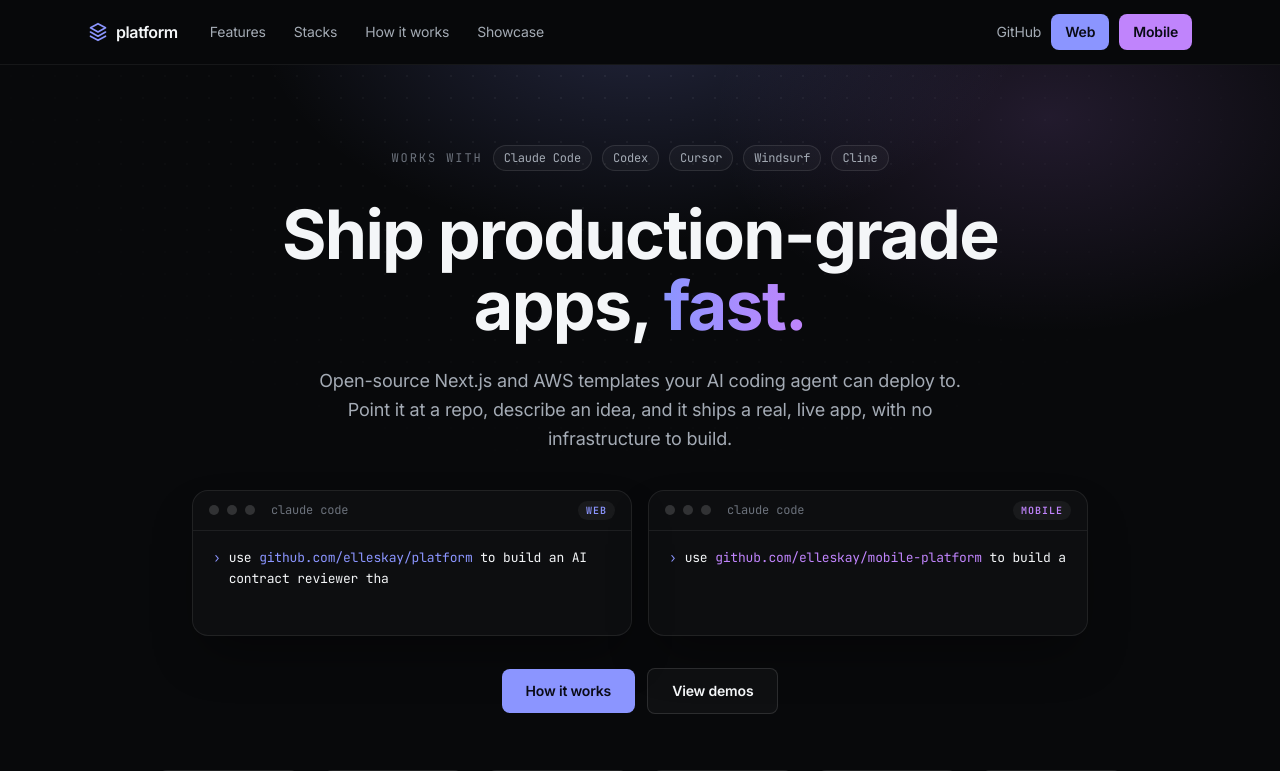
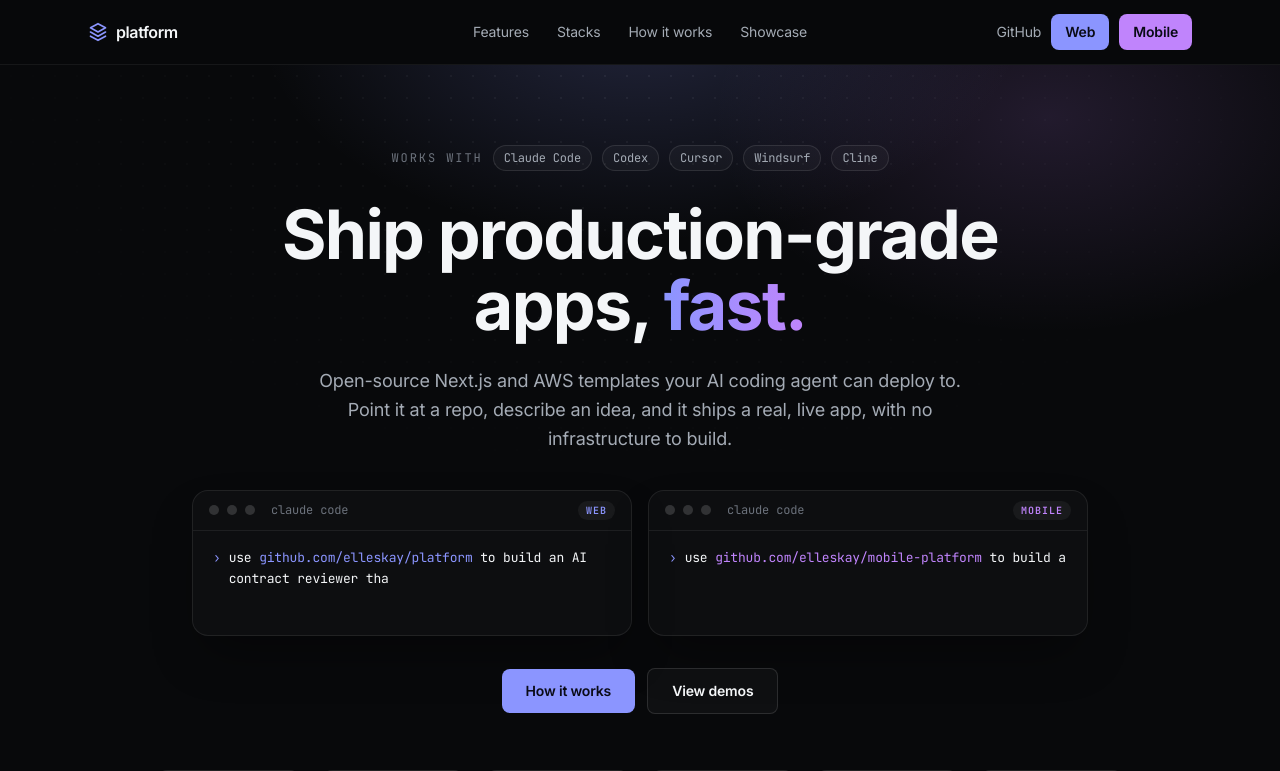
Before and after one commit to elleskay/platform-site, a Next.js app: page / in a window 1280 px wide. Shown: the top 771 px of the page. Built offline with nearby package versions, Linux system fonts and the light colour scheme.

Commit message:
Center the nav links

```diff
--- a/app/page.tsx
+++ b/app/page.tsx
@@ -26,18 +26,18 @@
 function Nav() {
   return (
     <header className="sticky top-0 z-50 border-b border-white/[0.06] bg-[var(--color-bg)]/80 backdrop-blur-xl">
-      <nav className="mx-auto flex max-w-6xl items-center gap-6 px-6 py-3.5">
+      <nav className="relative mx-auto flex max-w-6xl items-center justify-between px-6 py-3.5">
         <a href="#top" className="flex items-center gap-2">
           <Mark className="h-5 w-5" />
           <span className="font-semibold tracking-tight">platform</span>
         </a>
-        <div className="ml-2 hidden items-center gap-7 text-sm text-[var(--color-muted)] md:flex">
+        <div className="absolute left-1/2 hidden -translate-x-1/2 items-center gap-7 text-sm text-[var(--color-muted)] md:flex">
           <a href="#features" className="transition-colors hover:text-[var(--color-ink)]">Features</a>
           <a href="#stacks" className="transition-colors hover:text-[var(--color-ink)]">Stacks</a>
           <a href="#how" className="transition-colors hover:text-[var(--color-ink)]">How it works</a>
           <a href="#apps" className="transition-colors hover:text-[var(--color-ink)]">Showcase</a>
         </div>
-        <div className="ml-auto flex items-center gap-2.5">
+        <div className="flex items-center gap-2.5">
           <a href={REPO} className="hidden text-sm text-[var(--color-muted)] transition-colors hover:text-[var(--color-ink)] sm:block">GitHub</a>
           <a href={REPO} className="rounded-lg bg-[var(--color-accent)] px-3.5 py-2 text-sm font-semibold text-[#0a0b16] transition-colors hover:bg-[var(--color-accent-strong)]">Web</a>
           <a href={MOBILE_REPO} className="rounded-lg bg-[var(--color-violet)] px-3.5 py-2 text-sm font-semibold text-[#0a0b16] transition-opacity hover:opacity-90">Mobile</a>
```
